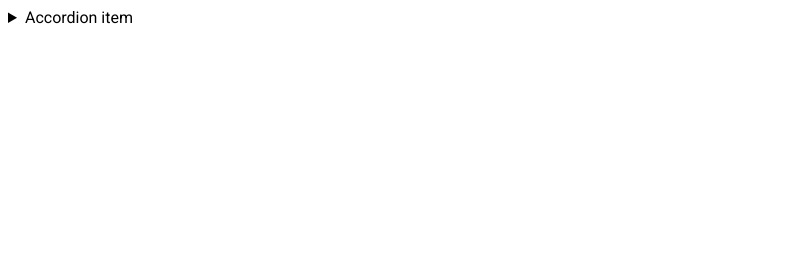
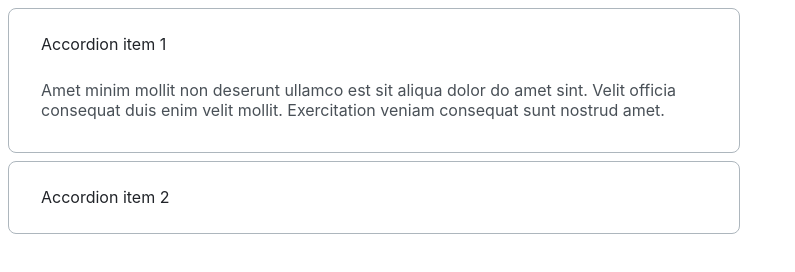
Before and after one commit to js-tasks-ru/htmlcss-20221107_leo-kazachenko, a website: page 03-lection1/02-accordion/index.html in a window 1280 px wide. Shown: the whole page, without its empty margins (0-795 px from the left). Drawn offline with Linux system fonts and the light colour scheme.

Commit message:
add accordion

```diff
--- a/03-lection1/02-accordion/accordion.css
+++ b/03-lection1/02-accordion/accordion.css
@@ -1 +1,34 @@
 /* Стилизация аккордеона */
+summary {
+    display: inline-block;
+}
+
+summary.accordion__item{
+    font-family: 'Inter', sans-serif;
+    line-height: 23px;
+    font-size: 16px;
+    color: #212429;
+    padding: 24px 0 24px 32px ;
+}
+
+.accordion_summary {
+ width: 730px;
+ border: 1px solid hsl(208, 11%, 71%);
+ border-radius: 8px;
+ margin-bottom: 8px;
+}
+
+.accordion__text {
+ font-family: 'Inter', sans-serif;
+ margin: 0;
+ color: #495057;
+ padding: 0 48.69px 32px 32px;
+}
+
+.accordion_summary:last-child {
+    margin-bottom: 0;
+}
+
+summary::-webkit-details-marker{
+    display:none;
+}
--- a/03-lection1/02-accordion/index.html
+++ b/03-lection1/02-accordion/index.html
@@ -1,18 +1,26 @@
 <!DOCTYPE html>
 <!-- Страница с аккордеоном -->
-<html lang="ru">
+<html lang="en">
     <head>
         <link rel="stylesheet" href="../../assets/css/main.css">
         <link rel="stylesheet" href="./accordion.css">
+        <title>accordion</title>
     </head>
     <body>
-        <details>
-            <summary>
-                Accordion item
+        <details class="accordion_summary" open>
+            <summary class="accordion__item">
+                Accordion item 1
             </summary>
-            <p>
-                Hidden content
+            <p class="accordion__text">
+                Amet minim mollit non deserunt ullamco est sit aliqua dolor do amet sint. Velit officia consequat duis enim velit mollit. Exercitation veniam consequat sunt nostrud amet.
             </p>
         </details>
+        <details class="accordion_summary">
+        <summary class="accordion__item">
+            Accordion item 2
+        </summary>
+        <p>
+        </p>
+    </details>
     </body>
 </html>
--- a/assets/css/main.css
+++ b/assets/css/main.css
@@ -1,4 +1,12 @@
 @import '../fonts/fonts.css';
+
+@import '../../components/Page/page.css';
+@import '../../components/Header/header.css';
+@import '../../components/Footer/footer.css';
+@import '../../components/Preview/preview.css';
+@import '../../components/Container/container.css';
+@import '../../03-lection1/01-button/button.css';
+@import '../../components/Card/card.css';
 
 :root {
     --white: #ffffff;
@@ -19,6 +27,11 @@
     --secondary: var(--purple);
 }
 
-* {
+body {
     font-family: 'Roboto', sans-serif;
+
 }
+
+html, body {
+    height: 100vh;
+}
```
